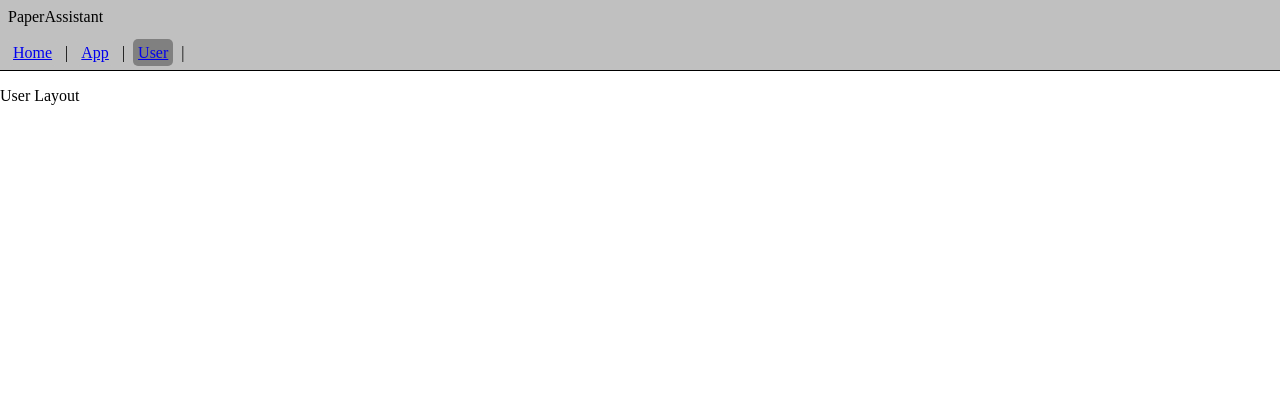
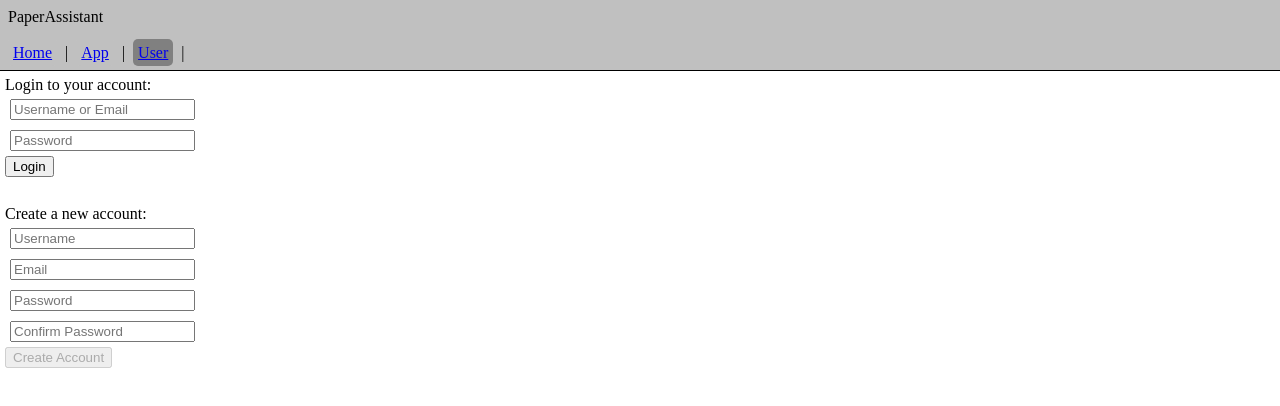
Before and after one commit to Nicholas-Gregory/PaperAssistant, a React (Vite) app in the folder client/: page /user/auth in a window 1280 px wide. Shown: the top 406 px of the page. Built offline with nearby package versions, Linux system fonts and the light colour scheme.

Commit message:
Improvement: Page: Auth

```diff
--- a/client/src/layouts/Main.jsx
+++ b/client/src/layouts/Main.jsx
@@ -1,8 +1,11 @@
 import { Link, Outlet } from 'react-router-dom'
 import TopNav from '../components/TopNav'
 import TopNavLink from '../components/TopNavLink'
+import { useAuth } from '../contexts/UserContext'
 
 export default function Main() {
+    const { user, logout } = useAuth();
+
     return (
         <>
             <TopNav>
@@ -11,6 +14,14 @@ export default function Main() {
                 <TopNavLink to={'/home'}>Home</TopNavLink>&nbsp; | &nbsp;
                 <TopNavLink to={'/app'}>App</TopNavLink>&nbsp; | &nbsp;
                 <TopNavLink to={'/user'}>User</TopNavLink>&nbsp; | &nbsp;
+                {user._id && (
+                    <span style={{ float: 'right' }}>
+                        Logged in as {user.username}&nbsp;| &nbsp;
+                        <button onClick={logout}>
+                            Logout
+                        </button>
+                    </span>
+                )}
             </TopNav>
             <Outlet />
         </>
--- a/client/src/layouts/User.jsx
+++ b/client/src/layouts/User.jsx
@@ -1,3 +1,20 @@
+import { useEffect } from "react";
+import { useNavigate, Outlet } from 'react-router-dom'
+import { useAuth } from "../contexts/UserContext"
+
 export default function User() {
-    return <p>User Layout</p>
+    const { user } = useAuth();
+    const navigate = useNavigate();
+
+    useEffect(() => {
+        if (user._id) {
+            navigate(`/user/${user._id}`, { replace: true });
+        } else {
+            navigate('/user/auth', { replace: true });
+        }
+    }, [user]);
+
+    return (
+        <Outlet />
+    )
 }
--- a/client/src/pages/Auth.jsx
+++ b/client/src/pages/Auth.jsx
@@ -1,3 +1,201 @@
+import { useEffect, useState } from "react";
+import { apiCall } from "../utils";
+import { useAuth } from "../contexts/UserContext";
+
+const formInputStyle = {
+    margin: '5px'
+};
+
+const emailPattern = /^[\w-.!#$&'*+=?^`{}|~/]+@([\w-]+\.)+[\w-]{2,}$/;
+
+const emailProblem = 'Must input a valid email address';
+
+const passwordLengthProblem = 'Passwords must be at least 8 characters';
+
+const passwordsMatchingProblem = 'Passwords do not match';
+
 export default function Auth() {
+    const [usernameOrEmailLoginInput, setUsernameOrEmailLoginInput] = useState('');
+    const [passwordLoginInput, setPasswordLoginInput] = useState('');
+    const [createUsernameInput, setCreateUsernameInput] = useState('');
+    const [createEmailInput, setCreateEmailInput] = useState('');
+    const [createPasswordInput, setCreatePasswordInput] = useState('');
+    const [confirmPasswordInput, setConfirmPasswordInput] = useState('');
+    const [error, setError] = useState(null);
+    const [problems, setProblems] = useState([]);
+    const [createAccountButtonDisabled, setCreateAccountButtonDisabled] = useState(true);
+    const { login, setUser } = useAuth();
 
+    useEffect(() => {
+        setCreateAccountButtonDisabled(
+            !(createUsernameInput.length > 0 &&
+            createEmailInput.length > 0 &&
+            createPasswordInput.length > 0 &&
+            confirmPasswordInput.length > 0 &&
+            problems.length === 0)
+        );
+    }, [createUsernameInput, createEmailInput, createPasswordInput, confirmPasswordInput, problems]);
+
+    async function handleLoginSubmit(e) {
+        e.preventDefault();
+
+        const response = await login({
+            username: usernameOrEmailLoginInput,
+            email: usernameOrEmailLoginInput,
+            password: passwordLoginInput
+        });
+
+        if (response.error) {
+            setError(response.type);
+            return;
+        }
+    }
+
+    async function handleCreateAccountSubmit(e) {
+        e.preventDefault();
+
+        const response = await apiCall('POST', '/user', {
+            username: createUsernameInput,
+            password: createPasswordInput,
+            email: createEmailInput
+        });
+
+        if (response.error) {
+            setError(response.type);
+            return;
+        }
+
+        setUser(response);
+    }
+
+    async function handleCreateEmailInputChange(e) {
+        const value = e.target.value;
+        setCreateEmailInput(value);
+
+        if (!emailPattern.test(value) && value !== '') {
+            if (!problems.includes(emailProblem)) {
+                setProblems([...problems, emailProblem]);
+            }
+        } else {
+            setProblems(problems.filter(problem => problem !== emailProblem))
+        }
+    }
+
+    function handlePasswordsMatchingProblem(first, confirm) {
+        if (first !== confirm) {
+            if (!problems.includes(passwordsMatchingProblem)) {
+                setProblems(problems => [...problems, passwordsMatchingProblem]);
+            }
+        } else {
+            setProblems(problems => problems.filter(problem => problem !== passwordsMatchingProblem));
+        }
+    }
+
+    function handleCreatePasswordInputChange(e) {
+        const value = e.target.value;
+        setCreatePasswordInput(value);
+
+        if ((value.length < 8) && value.length > 0) {
+            if (!problems.includes(passwordLengthProblem)) {
+                setProblems(problems => [...problems, passwordLengthProblem]);
+            }
+        } else {
+            setProblems(problems => problems.filter(problem => problem !== passwordLengthProblem));
+        }
+
+        handlePasswordsMatchingProblem(value, confirmPasswordInput);
+    }
+
+    function handleConfirmPasswordInputChange(e) {
+        const value = e.target.value;
+        setConfirmPasswordInput(value);
+
+        handlePasswordsMatchingProblem(createPasswordInput, value);
+    }
+
+    return (
+        <>
+            <form
+                style={formInputStyle}
+                id="login-form"
+                onSubmit={handleLoginSubmit}
+            >
+                <label htmlFor="login-form">
+                    Login to your account:
+                </label>
+                <br />
+                <input
+                    style={formInputStyle}
+                    type="text"
+                    placeholder="Username or Email"
+                    value={usernameOrEmailLoginInput}
+                    onChange={e => setUsernameOrEmailLoginInput(e.target.value)}
+                />
+                <br />
+                <input
+                    style={formInputStyle}
+                    type="password"
+                    placeholder="Password"
+                    value={passwordLoginInput}
+                    onChange={e => setPasswordLoginInput(e.target.value)}
+                />
+                <br />
+                <button>Login</button>
+            </form>
+            <br />
+            <form
+                style={formInputStyle}
+                id="create-account-form"
+                onSubmit={handleCreateAccountSubmit}
+            >
+                <label htmlFor="create-account-form">
+                    Create a new account:
+                </label>
+                <br />
+                <input
+                    style={formInputStyle}
+                    type="text"
+                    placeholder="Username"
+                    value={createUsernameInput}
+                    onChange={e => setCreateUsernameInput(e.target.value)}
+                />
+                <br />
+                <input
+                    style={formInputStyle}
+                    type="text"
+                    placeholder="Email"
+                    value={createEmailInput}
+                    onChange={handleCreateEmailInputChange}
+                />
+                <br />
+                <input
+                    style={formInputStyle}
+                    type="password"
+                    placeholder="Password"
+                    value={createPasswordInput}
+                    onChange={handleCreatePasswordInputChange}
+                />
+                <br />
+                <input
+                    style={formInputStyle}
+                    type="password"
+                    placeholder="Confirm Password"
+                    value={confirmPasswordInput}
+                    onChange={handleConfirmPasswordInputChange}
+                />
+                <br />
+                <button disabled={createAccountButtonDisabled}>Create Account</button>
+            </form>
+            {error && (
+                <p>
+                    {error}
+                </p>
+            )}
+            {problems.map((problem, index) => (
+                <p key={index}>
+                    {problem}
+                </p>
+            ))}
+        </>
+    )
 }
```
